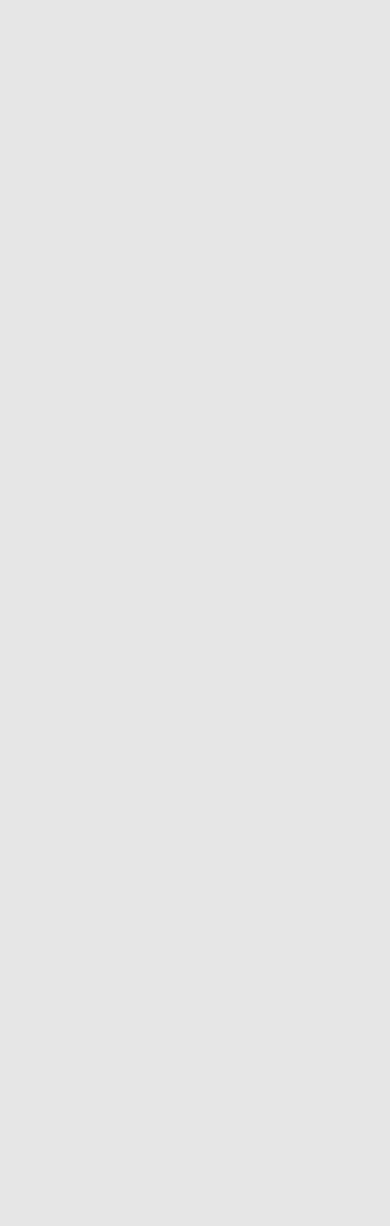
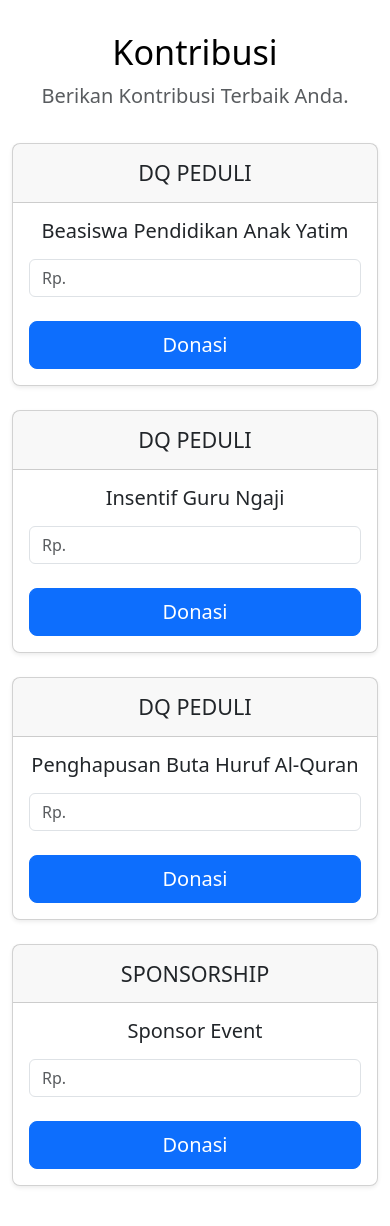
Before and after one commit to rohmanaa/event_dqm, a Vue app: page /sponsor/1 in a window 390 px wide. Before the commit this address had no page. Shown: the top 1226 px of the page. Before the commit the page ends 844 px from the top, so only its background shows below. Built offline with nearby package versions, Linux system fonts and the light colour scheme.

Commit message:
datapeserta responsive

```diff
--- a/src/assets/css/style-custom.css
+++ b/src/assets/css/style-custom.css
@@ -1,12 +1,3 @@
-body {
-    background-color: rgb(230, 230, 230);
-    display: flex;
-    justify-content: center;
-    align-items: center;
-    height: 100vh; /* Membuat form berada di tengah vertikal */
-    margin: 0; /* Menghilangkan margin pada body */
-}
-
 /* Gaya untuk header form */
 .custom-form .custom-form-title {
     background-color: #1A3257 !important;
--- a/src/router/index.js
+++ b/src/router/index.js
@@ -14,9 +14,9 @@ const routes = [
         component: () => import('@/views/DaftarPeserta.vue')
     },
     {
-        path: '/daftar-peserta-2',
-        name: 'DaftarPeserta2',
-        component: () => import('@/views/DaftarPeserta2.vue')
+        path: '/sponsor/:_id',
+        name: 'Sponsor',
+        component: () => import('@/views/Sponsor.vue')
     }
 ]
 
--- a/src/views/DaftarPeserta.vue
+++ b/src/views/DaftarPeserta.vue
@@ -1,11 +1,43 @@
 <template>
-  <div class="row">
-    <div class="col-sm-12 mb-3 mb-sm-0">
-      <div class="card m-5 p-5 shadow-xl">
-        <div class="card-header">
-          <h2 class="text-center">Daftar Peserta Event</h2>
+  <body class="bg-body-tertiary">
+    <header class="p-3 mb-3 border-bottom bg-white sticky-top">
+      <div class="container">
+        <div
+          class="d-flex flex-wrap align-items-center justify-content-center justify-content-lg-start"
+        >
+          <ul
+            class="nav col-12 col-lg-auto me-lg-auto mb-2 justify-content-center mb-md-0"
+          >
+            <li>
+              <a href="" class="nav-link px-2 link-body-emphasis">
+                <i class="fa fa-home" aria-hidden="true"></i> HOME</a
+              >
+            </li>
+          </ul>
+
+          <form class="col-12 col-lg-auto mb-3 mb-lg-0 me-lg-3" role="search">
+            <input
+              type="search"
+              class="form-control"
+              placeholder="Search..."
+              aria-label="Search"
+            />
+          </form>
         </div>
-        <div class="card-body">
+      </div>
+    </header>
+    <main class="container">
+      <div
+        class="d-flex align-items-center p-3 my-3 text-white bg-success rounded shadow-sm"
+      >
+        <div class="lh-1">
+          <h1 class="h6 mb-0 text-white lh-1">Daftar Peserta Event</h1>
+          <small>Darul Quran Mulia</small>
+        </div>
+      </div>
+
+      <div class="my-3 p-3 bg-body rounded shadow-sm">
+        <h6 class="border-bottom p-2">Recent updates</h6>
         <div class="table-responsive">
           <table class="table table-striped table-hover">
             <thead>
@@ -67,9 +99,8 @@
           </table>
         </div>
       </div>
-      </div>
-    </div>
-  </div>
+    </main>
+  </body>
 </template>
 
 <script>
--- a/src/views/DaftarPeserta2.vue
+++ /dev/null
@@ -1,108 +0,0 @@
-<template>
-  <div class="row">
-    <div class="col-sm-12 mb-3 mb-sm-0">
-      <div class="card m-5 p-5 shadow-xl">
-        <div class="card-header">
-          <h2 class="text-center">Daftar Peserta Event</h2>
-        </div>
-        <div class="card-body">
-          <div class="table-responsive">
-            <table class="table table-striped table-hover">
-              <thead>
-                <tr class="text-center">
-                  <th>No</th>
-                  <th>Nama Anak</th>
-                  <th>Nama Ayah</th>
-                  <th>Nama Ibu</th>
-                  <th>Jumlah Datang</th>
-                  <th>Status Kehadiran</th>
-                  <th>Hadir Lokasi</th>
-                  <th>Waktu</th>
-                  <th>Aksi</th>
-                </tr>
-              </thead>
-              <tbody>
-                <tr
-                  v-for="(peserta, index) in daftarPeserta"
-                  :key="peserta.id"
-                  class="text-center"
-                >
-                  <td>{{ index + 1 }}</td>
-                  <td>{{ peserta.nama_anak }}</td>
-                  <td>{{ peserta.nama_ayah }}</td>
-                  <td>{{ peserta.nama_ibu }}</td>
-                  <td>{{ peserta.jumlah_datang }} Orang</td>
-                  <td>
-                    <div v-if="peserta.konfirmasi_datang === 'Datang'">
-                      <span class="badge text-bg-success w-100">{{
-                        peserta.konfirmasi_datang
-                      }}</span>
-                    </div>
-                    <div v-else>
-                      <span class="badge text-bg-danger w-100">{{
-                        peserta.konfirmasi_datang
-                      }}</span>
-                    </div>
-                  </td>
-                  <td>{{ peserta.hadir_lokasi }}</td>
-                  <td>{{ peserta.waktu }}</td>
-                  <td class="btn-group">
-                    <!-- Tombol edit -->
-                    <button
-                      @click="editPeserta(peserta)"
-                      class="btn btn-primary btn-sm me-1"
-                    >
-                      <i class="fa fa-pencil" aria-hidden="true"></i>
-                    </button>
-                    <!-- Tombol delete -->
-                    <button
-                      @click="deletePeserta(peserta.id)"
-                      class="btn btn-danger btn-sm"
-                    >
-                      <i class="fa fa-trash" aria-hidden="true"></i>
-                    </button>
-                  </td>
-                </tr>
-              </tbody>
-            </table>
-          </div>
-        </div>
-      </div>
-    </div>
-  </div>
-</template>
-
-<script>
-import axios from "axios";
-
-export default {
-  data() {
-    return {
-      daftarPeserta: [],
-    };
-  },
-  created() {
-    // Mengambil data peserta dari API menggunakan Axios
-    axios
-      .get("https://api-1-gtw.dq.akses.live/events/api/dataortu")
-      .then((response) => {
-        this.daftarPeserta = response.data;
-      })
-      .catch((error) => {
-        console.error("Error fetching data:", error);
-      });
-  },
-  methods: {
-    editPeserta(peserta) {
-      // Logika untuk mengedit peserta
-      // Anda dapat menampilkan formulir pengeditan atau melakukan tindakan lain
-      console.log("Edit peserta:", peserta);
-    },
-    deletePeserta(pesertaId) {
-      // Logika untuk menghapus peserta berdasarkan ID
-      // Anda dapat menampilkan konfirmasi sebelum menghapus atau melakukan tindakan lain
-      console.log("Hapus peserta dengan ID:", pesertaId);
-    },
-  },
-};
-</script>
--- a/src/views/Form.vue
+++ b/src/views/Form.vue
@@ -115,6 +115,17 @@
   </div>
 </template>
 
+<style>
+body {
+  background-color: rgb(230, 230, 230);
+  display: flex;
+  justify-content: center;
+  align-items: center;
+  height: 100vh; /* Membuat form berada di tengah vertikal */
+  margin: 0; /* Menghilangkan margin pada body */
+}
+</style>
+
 <script>
 import Swal from "sweetalert2";
 import axios from "axios";
@@ -181,15 +192,18 @@ export default {
 
         // Handle respons dari API jika diperlukan
         console.log(response.data);
+        alert(response.data._id);
 
         // Menampilkan SweetAlert "Berhasil Terdaftar"
         await Swal.fire({
           icon: "success",
           title: "Berhasil Terdaftar",
           text: "Data Anda telah berhasil terdaftar.",
-          timer: 5000,
+          timer: 3000,
           showConfirmButton: false,
         });
+
+        window.location.href = process.env.BASEURL + "/sponsor" + response.data._id;
 
         // Reset formulir dan nonaktifkan indikator loading
         this.resetForm();
--- /dev/null
+++ b/src/views/Sponsor.vue
@@ -0,0 +1,98 @@
+<template>
+  <div class="container py-3">
+    <div class="pricing-header p-3 pb-md-4 mx-auto text-center">
+      <h1 class="display-4 fw-normal text-body-emphasis">Kontribusi</h1>
+      <p class="fs-5 text-body-secondary">Berikan Kontribusi Terbaik Anda.</p>
+    </div>
+    <main>
+      <div class="row mb-3 text-center">
+        <div class="col-lg-6">
+          <div class="card mb-4 rounded-3 shadow-sm">
+            <div class="card-header py-3">
+              <h4 class="my-0 fw-normal">DQ PEDULI</h4>
+            </div>
+            <div class="card-body">
+              <h5 class="card-title pricing-card-title">
+                Beasiswa Pendidikan Anak Yatim
+              </h5>
+              <ul class="list-unstyled mt-3 mb-4">
+                <input
+                  type="number"
+                  class="form-control"
+                  id="beasiswaanakyatim"
+                  placeholder="Rp."
+                />
+              </ul>
+              <button type="button" class="w-100 btn btn-lg btn-primary">Donasi</button>
+            </div>
+          </div>
+        </div>
+        <div class="col-lg-6">
+          <div class="card mb-4 rounded-3 shadow-sm">
+            <div class="card-header py-3">
+              <h4 class="my-0 fw-normal">DQ PEDULI</h4>
+            </div>
+            <div class="card-body">
+              <h5 class="card-title pricing-card-title">Insentif Guru Ngaji</h5>
+              <ul class="list-unstyled mt-3 mb-4">
+                <input
+                  type="number"
+                  class="form-control"
+                  id="insentifgurungaji"
+                  placeholder="Rp."
+                />
+              </ul>
+              <button type="button" class="w-100 btn btn-lg btn-primary">Donasi</button>
+            </div>
+          </div>
+        </div>
+        <div class="col-lg-6">
+          <div class="card mb-4 rounded-3 shadow-sm">
+            <div class="card-header py-3">
+              <h4 class="my-0 fw-normal">DQ PEDULI</h4>
+            </div>
+            <div class="card-body">
+              <h5 class="card-title pricing-card-title">
+                Penghapusan Buta Huruf Al-Quran
+              </h5>
+              <ul class="list-unstyled mt-3 mb-4">
+                <input
+                  type="numberl"
+                  class="form-control"
+                  id="butahurufquran"
+                  placeholder="Rp. "
+                />
+              </ul>
+              <button type="button" class="w-100 btn btn-lg btn-primary">Donasi</button>
+            </div>
+          </div>
+        </div>
+        <div class="col-lg-6">
+          <div class="card mb-4 rounded-3 shadow-sm">
+            <div class="card-header py-3">
+              <h4 class="my-0 fw-normal">SPONSORSHIP</h4>
+            </div>
+            <div class="card-body">
+              <h5 class="card-title pricing-card-title">Sponsor Event</h5>
+              <ul class="list-unstyled mt-3 mb-4">
+                <input
+                  type="number"
+                  class="form-control"
+                  id="sponsorevent"
+                  placeholder="Rp."
+                />
+              </ul>
+              <button type="button" class="w-100 btn btn-lg btn-primary">Donasi</button>
+            </div>
+          </div>
+        </div>
+      </div>
+    </main>
+  </div>
+</template>
+
+<script>
+export default {
+  name: "HelloWorld",
+};
+</script>
```
Also changed, not shown: 1 other file (tests, documents, lock files or other folders). Lines whose indentation alone changed are shown as unchanged.
